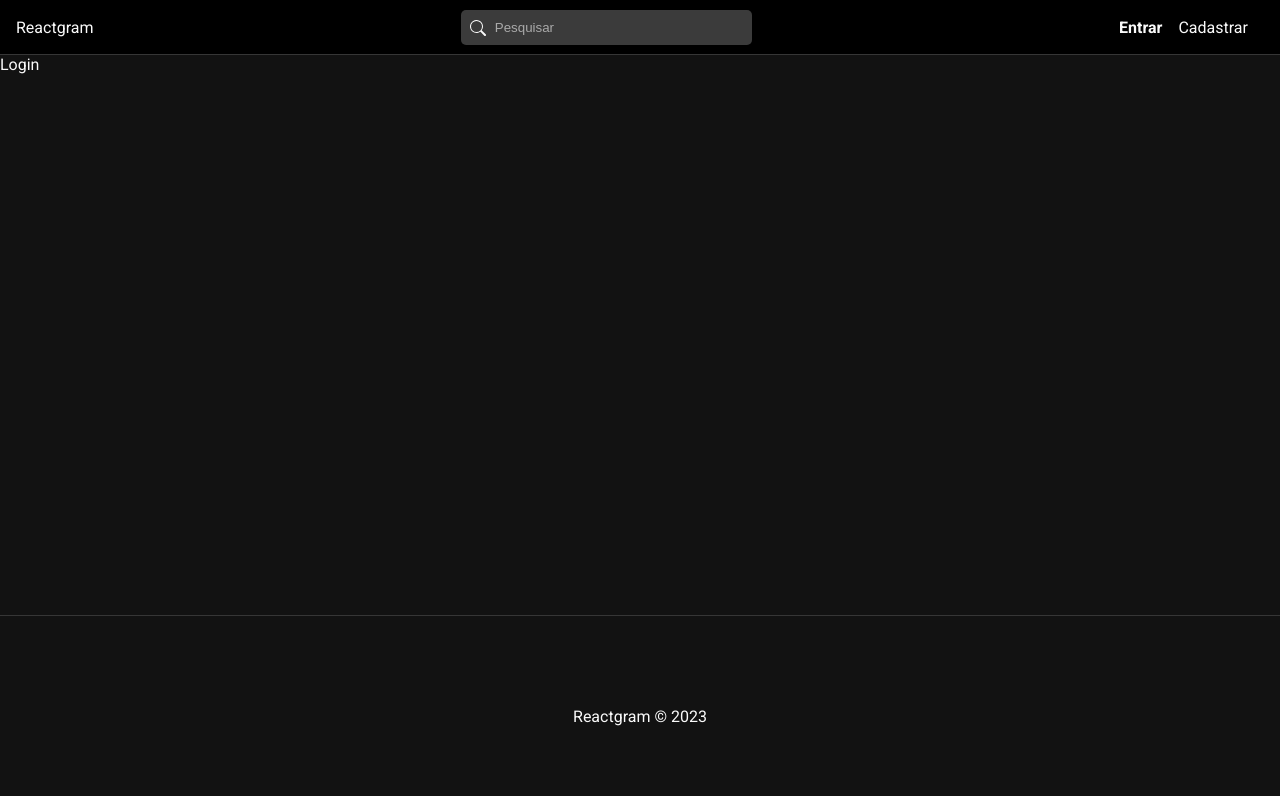
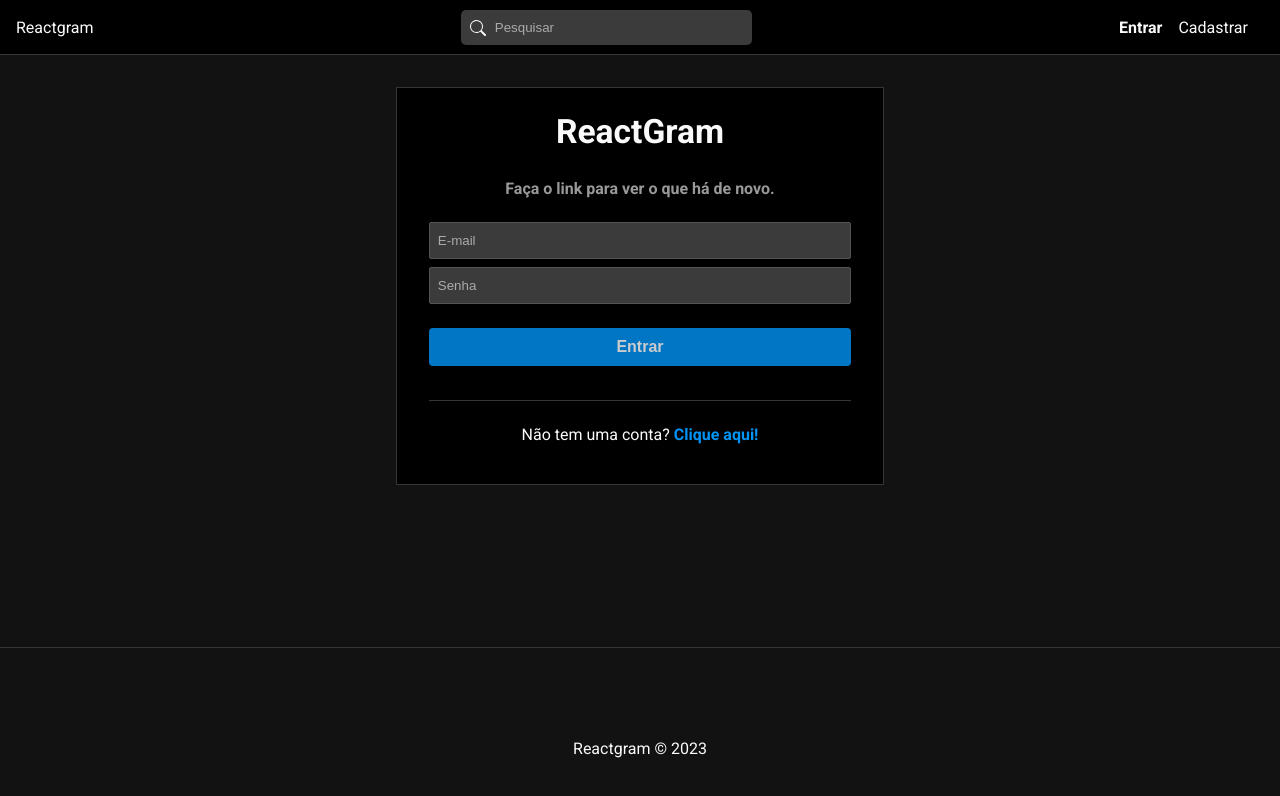
Before and after one commit to Jailsvs/reactgram, a React (Create React App) app in the folder frontend/: page /login in a window 1280 px wide. Shown: the top 796 px of the page. Built offline with nearby package versions, Linux system fonts and the light colour scheme.

Commit message:
Iniciando Login

```diff
--- a/frontend/src/components/Navbar.js
+++ b/frontend/src/components/Navbar.js
@@ -23,8 +23,8 @@
   const dispatch = useDispatch();
 
   const handleLogout = () => {
-    dispatch(logout);
-    dispatch(reset);
+    dispatch(logout());
+    dispatch(reset());
 
     navigate("/login");
   }
--- a/frontend/src/pages/Auth/Login.js
+++ b/frontend/src/pages/Auth/Login.js
@@ -1,8 +1,34 @@
 import './Auth.css'
 
+//Components
+import { Link } from 'react-router-dom';
+import Message from '../../components/Message'
+//Hooks
+import { useEffect, useState } from 'react';
+import { UseSelector, useDispatch } from 'react-redux';
+
 const Login = () => {
+  const [email, setEmail] = useState("");
+  const [password, setPassword] = useState("");
+
+  const handleSubmit = (e) => {
+    e.preventDefault();
+  }
   return (
-    <div>Login</div>
+    <div id="login">
+      <h2>ReactGram</h2>
+      <p className="subtitle">Faça o link para ver o que há de novo.</p>
+      <form onSubmit={handleSubmit}>
+        <input type="text" placeholder='E-mail'
+               onChange={(e) => setEmail(e.target.value)}
+               value={email || ""} />
+        <input type="password" placeholder='Senha'
+               onChange={(e) => setPassword(e.target.value)}
+               value={password || ""}/>
+        <input type="submit" value="Entrar" />
+      </form>
+      <p>Não tem uma conta? <Link to="/register">Clique aqui!</Link></p>
+    </div>
   )
 }
 
```
